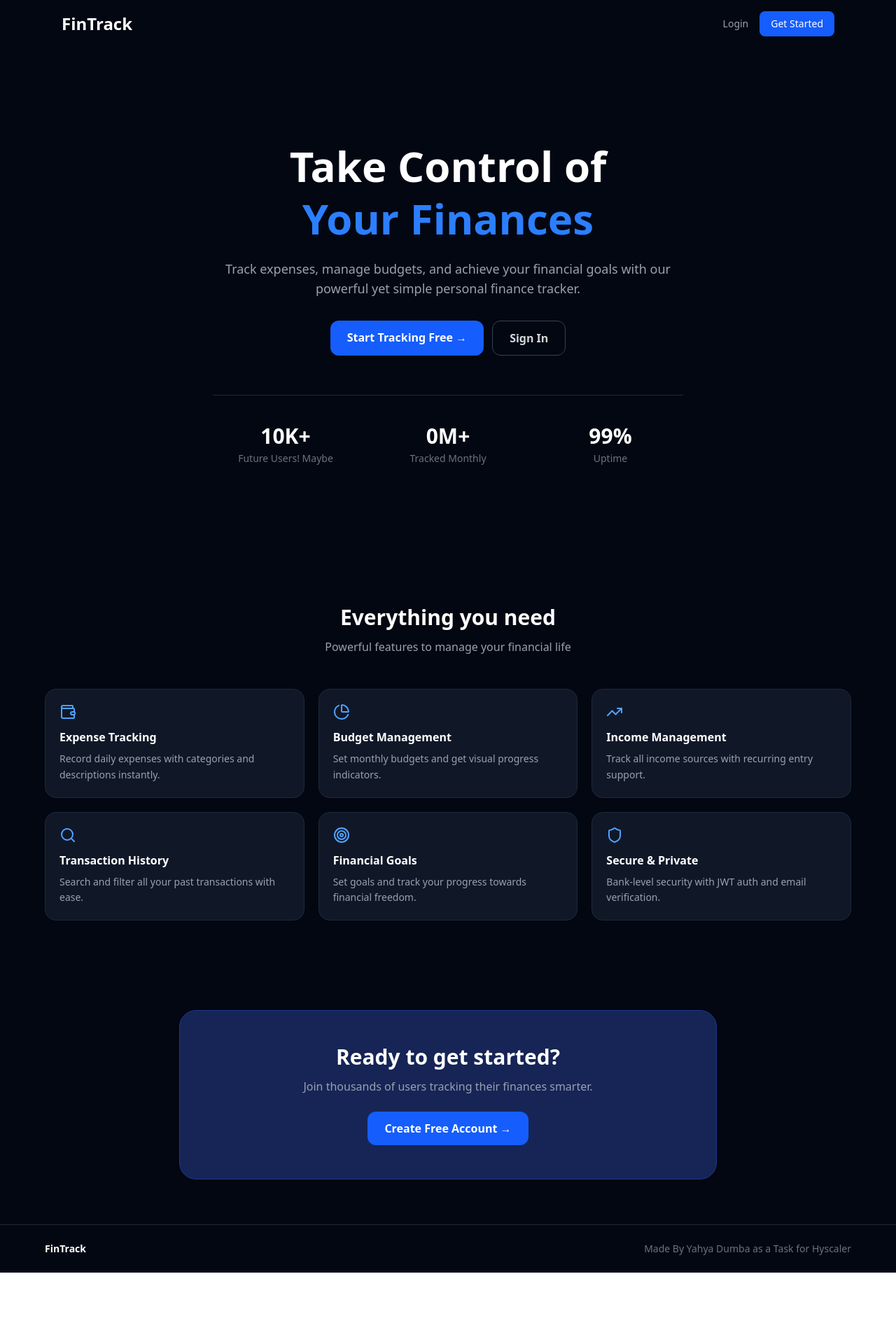
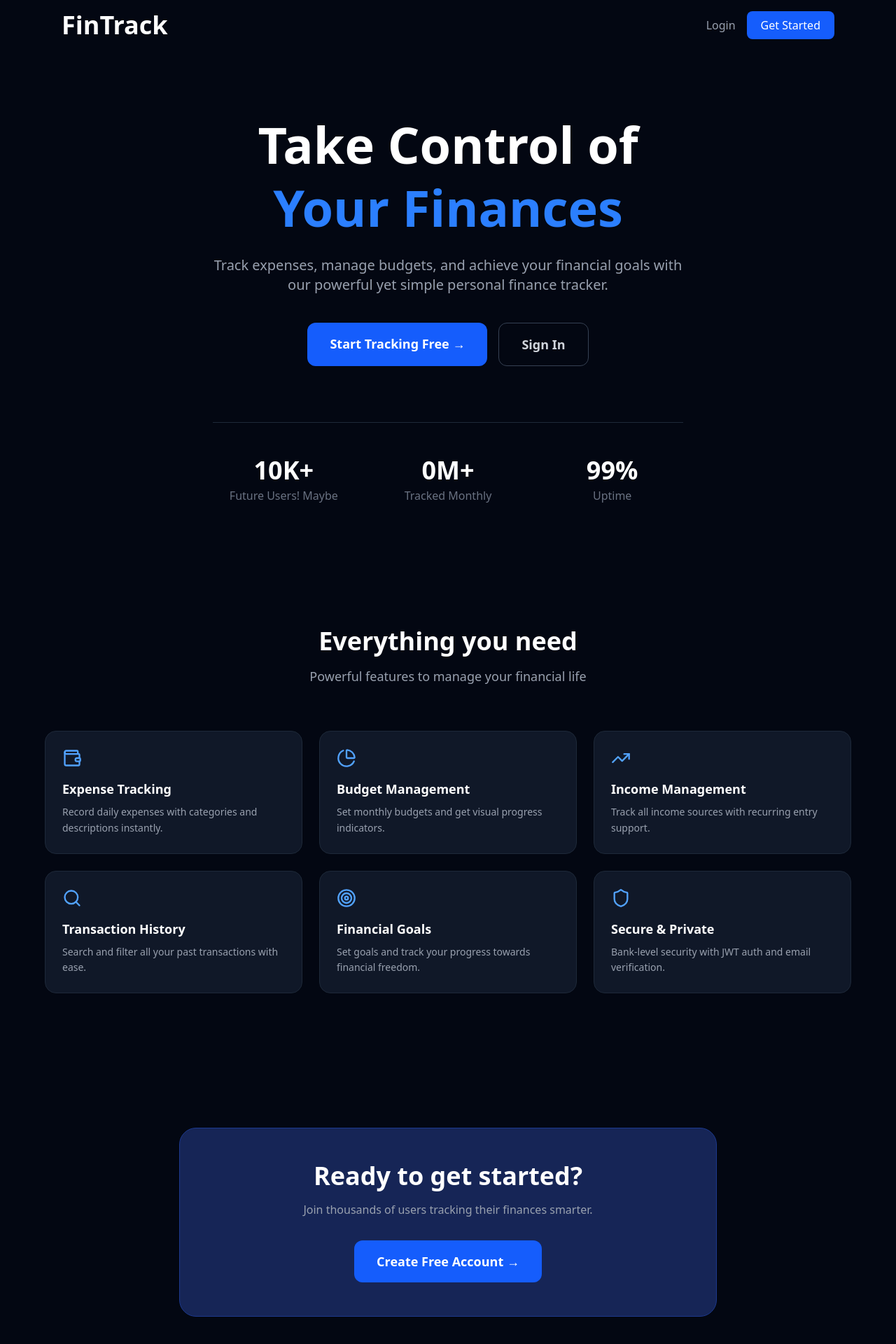
Before and after one commit to YahyaDumba/personal-finance-tracker, a React (Vite) app in the folder client/: page / in a window 1280 px wide. Shown: the top 1920 px of the page at 70% size. Before the commit the page ends 1818 px from the top, so only its background shows below. Built offline with nearby package versions, Linux system fonts and the light colour scheme; no server answers.

Commit message:
UI Enhancements

```diff
--- a/client/src/pages/Landing.jsx
+++ b/client/src/pages/Landing.jsx
@@ -1,6 +1,6 @@
 import { Link } from 'react-router-dom';
 import { useState, useEffect } from 'react';
-import { Wallet, PieChart, TrendingUp, Search, Target, Shield } from 'lucide-react';
+import {Wallet, PieChart, TrendingUp, Search, Target, Shield} from 'lucide-react';
 
 const stats = [
   { value: '10K+', label: 'Future Users! Maybe' },
@@ -10,32 +10,32 @@ const stats = [
 
 const features = [
   {
-    icon: <Wallet className="w-6 h-6 text-blue-400" />,
+    icon: <Wallet className="w-7 h-7 text-blue-400" />,
     title: 'Expense Tracking',
     desc: 'Record daily expenses with categories and descriptions instantly.'
   },
   {
-    icon: <PieChart className="w-6 h-6 text-blue-400" />,
+    icon: <PieChart className="w-7 h-7 text-blue-400" />,
     title: 'Budget Management',
     desc: 'Set monthly budgets and get visual progress indicators.'
   },
   {
-    icon: <TrendingUp className="w-6 h-6 text-blue-400" />,
+    icon: <TrendingUp className="w-7 h-7 text-blue-400" />,
     title: 'Income Management',
     desc: 'Track all income sources with recurring entry support.'
   },
   {
-    icon: <Search className="w-6 h-6 text-blue-400" />,
+    icon: <Search className="w-7 h-7 text-blue-400" />,
     title: 'Transaction History',
     desc: 'Search and filter all your past transactions with ease.'
   },
   {
-    icon: <Target className="w-6 h-6 text-blue-400" />,
+    icon: <Target className="w-7 h-7 text-blue-400" />,
     title: 'Financial Goals',
     desc: 'Set goals and track your progress towards financial freedom.'
   },
   {
-    icon: <Shield className="w-6 h-6 text-blue-400" />,
+    icon: <Shield className="w-7 h-7 text-blue-400" />,
     title: 'Secure & Private',
     desc: 'Bank-level security with JWT auth and email verification.'
   },
@@ -56,12 +56,14 @@ export default function Landing() {
       {/* Navbar */}
       <nav className={`fixed top-0 w-full z-50 transition-all duration-300 ${scrolled ? 'bg-gray-950/95 backdrop-blur border-b border-gray-800' : 'bg-transparent'}`}>
         <div className="max-w-6xl mx-auto px-6 py-4 flex items-center justify-between">
-          <span className="text-2xl font-bold text-white">FinTrack</span>
+          <div className="flex items-center gap-2">
+            <span className="text-4xl font-bold text-white">FinTrack</span>
+          </div>
           <div className="flex items-center gap-4">
-            <Link to="/login" className="text-gray-400 hover:text-white transition-colors text-sm">
+            <Link to="/login" className="text-gray-400 hover:text-white transition-colors">
               Login
             </Link>
-            <Link to="/register" className="bg-blue-600 hover:bg-blue-500 text-white px-4 py-2 rounded-lg font-medium transition-colors text-sm">
+            <Link to="/register" className="bg-blue-600 hover:bg-blue-500 text-white px-5 py-2 rounded-lg font-medium transition-colors">
               Get Started
             </Link>
           </div>
@@ -69,38 +71,43 @@ export default function Landing() {
       </nav>
 
       {/* Hero */}
-      <section className="min-h-screen flex items-center justify-center px-6 pt-16">
+      <section className="min-h-screen flex items-center justify-center px-6 pt-20">
         <div className="max-w-4xl mx-auto text-center">
+          {/* Badge */}
+          {/* <div className="inline-flex items-center gap-2 bg-blue-950 border border-blue-800 text-blue-400 text-sm px-4 py-2 rounded-full mb-8">
+            <span className="w-2 h-2 bg-blue-400 rounded-full animate-pulse"></span>
+            Free to use — No credit card required
+          </div> */}
 
           {/* Heading */}
-          <h1 className="text-4xl md:text-6xl font-bold leading-tight mb-5">
+          <h1 className="text-5xl md:text-7xl font-bold leading-tight mb-6">
             Take Control of
-            <span className="block text-blue-500">Your Finances</span>
+            <span className="block text-blue-500"> Your Finances</span>
           </h1>
 
-          <p className="text-base md:text-lg text-gray-400 max-w-2xl mx-auto mb-8">
+          <p className="text-xl text-gray-400 max-w-2xl mx-auto mb-10">
             Track expenses, manage budgets, and achieve your financial goals
             with our powerful yet simple personal finance tracker.
           </p>
 
           {/* CTA Buttons */}
-          <div className="flex flex-col sm:flex-row gap-3 justify-center">
+          <div className="flex flex-col sm:flex-row gap-4 justify-center">
             <Link to="/register"
-              className="bg-blue-600 hover:bg-blue-500 text-white px-6 py-3 rounded-xl font-semibold text-base transition-all hover:scale-105">
+              className="bg-blue-600 hover:bg-blue-500 text-white px-8 py-4 rounded-xl font-semibold text-lg transition-all hover:scale-105">
               Start Tracking Free →
             </Link>
             <Link to="/login"
-              className="border border-gray-700 hover:border-gray-500 text-gray-300 px-6 py-3 rounded-xl font-semibold text-base transition-all">
+              className="border border-gray-700 hover:border-gray-500 text-gray-300 px-8 py-4 rounded-xl font-semibold text-lg transition-all">
               Sign In
             </Link>
           </div>
 
           {/* Stats */}
-          <div className="grid grid-cols-3 gap-6 mt-14 pt-10 border-t border-gray-800">
+          <div className="grid grid-cols-3 gap-8 mt-20 pt-12 border-t border-gray-800">
             {stats.map((stat) => (
               <div key={stat.label}>
-                <div className="text-2xl md:text-3xl font-bold text-white">{stat.value}</div>
-                <div className="text-gray-500 text-sm mt-1">{stat.label}</div>
+                <div className="text-3xl md:text-4xl font-bold text-white">{stat.value}</div>
+                <div className="text-gray-500 mt-1">{stat.label}</div>
               </div>
             ))}
           </div>
@@ -108,19 +115,19 @@ export default function Landing() {
       </section>
 
       {/* Features */}
-      <section className="py-16 px-6">
+      <section className="py-24 px-6">
         <div className="max-w-6xl mx-auto">
-          <div className="text-center mb-12">
-            <h2 className="text-3xl font-bold mb-3">Everything you need</h2>
-            <p className="text-gray-400">Powerful features to manage your financial life</p>
+          <div className="text-center mb-16">
+            <h2 className="text-4xl font-bold mb-4">Everything you need</h2>
+            <p className="text-gray-400 text-lg">Powerful features to manage your financial life</p>
           </div>
 
-          <div className="grid grid-cols-1 md:grid-cols-2 lg:grid-cols-3 gap-5">
+          <div className="grid grid-cols-1 md:grid-cols-2 lg:grid-cols-3 gap-6">
             {features.map((feature) => (
               <div key={feature.title}
-                className="bg-gray-900 border border-gray-800 rounded-2xl p-5 hover:border-blue-800 transition-all hover:-translate-y-1">
-                <div className="mb-3">{feature.icon}</div>
-                <h3 className="text-base font-semibold mb-2">{feature.title}</h3>
+                className="bg-gray-900 border border-gray-800 rounded-2xl p-6 hover:border-blue-800 transition-all hover:-translate-y-1">
+                <div className="text-3xl mb-4">{feature.icon}</div>
+                <h3 className="text-lg font-semibold mb-2">{feature.title}</h3>
                 <p className="text-gray-400 text-sm leading-relaxed">{feature.desc}</p>
               </div>
             ))}
@@ -129,21 +136,23 @@ export default function Landing() {
       </section>
 
       {/* CTA Section */}
-      <section className="py-16 px-6">
-        <div className="max-w-3xl mx-auto text-center bg-blue-950 border border-blue-900 rounded-3xl p-8 md:p-12">
-          <h2 className="text-3xl font-bold mb-3">Ready to get started?</h2>
-          <p className="text-gray-400 mb-6 text-sm md:text-base">Join thousands of users tracking their finances smarter.</p>
+      <section className="py-24 px-6">
+        <div className="max-w-3xl mx-auto text-center bg-blue-950 border border-blue-900 rounded-3xl p-12">
+          <h2 className="text-4xl font-bold mb-4">Ready to get started?</h2>
+          <p className="text-gray-400 mb-8">Join thousands of users tracking their finances smarter.</p>
           <Link to="/register"
-            className="bg-blue-600 hover:bg-blue-500 text-white px-6 py-3 rounded-xl font-semibold text-base transition-all inline-block hover:scale-105">
+            className="bg-blue-600 hover:bg-blue-500 text-white px-8 py-4 rounded-xl font-semibold text-lg transition-all inline-block hover:scale-105">
             Create Free Account →
           </Link>
         </div>
       </section>
 
       {/* Footer */}
-      <footer className="border-t border-gray-800 py-6 px-6">
+      <footer className="border-t border-gray-800 py-8 px-6">
         <div className="max-w-6xl mx-auto flex flex-col md:flex-row items-center justify-between gap-4">
-          <span className="font-bold text-sm">FinTrack</span>
+          <div className="flex items-center gap-2">
+            <span className="font-bold">FinTrack</span>
+          </div>
           <p className="text-gray-500 text-sm">Made By Yahya Dumba as a Task for Hyscaler</p>
         </div>
       </footer>
```
